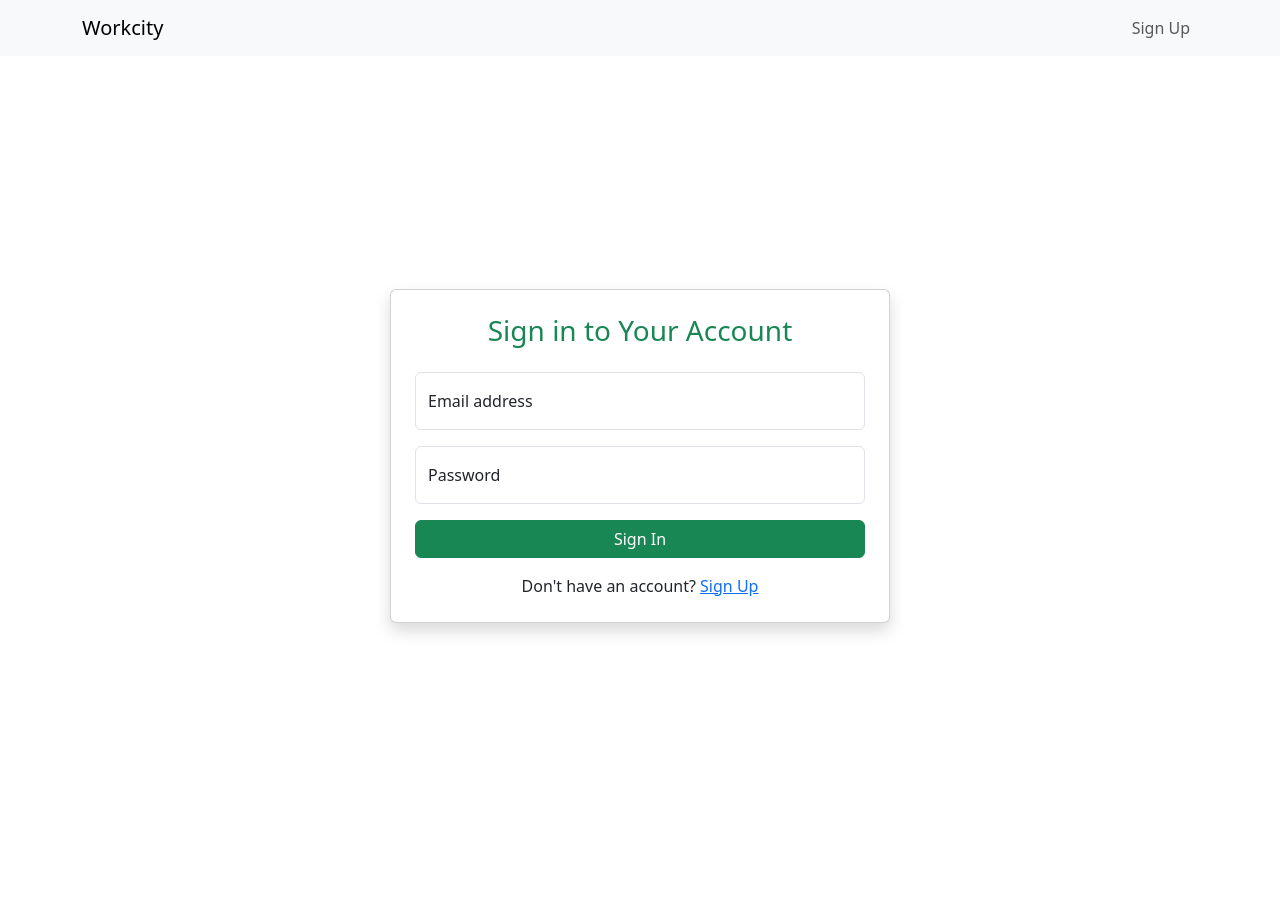
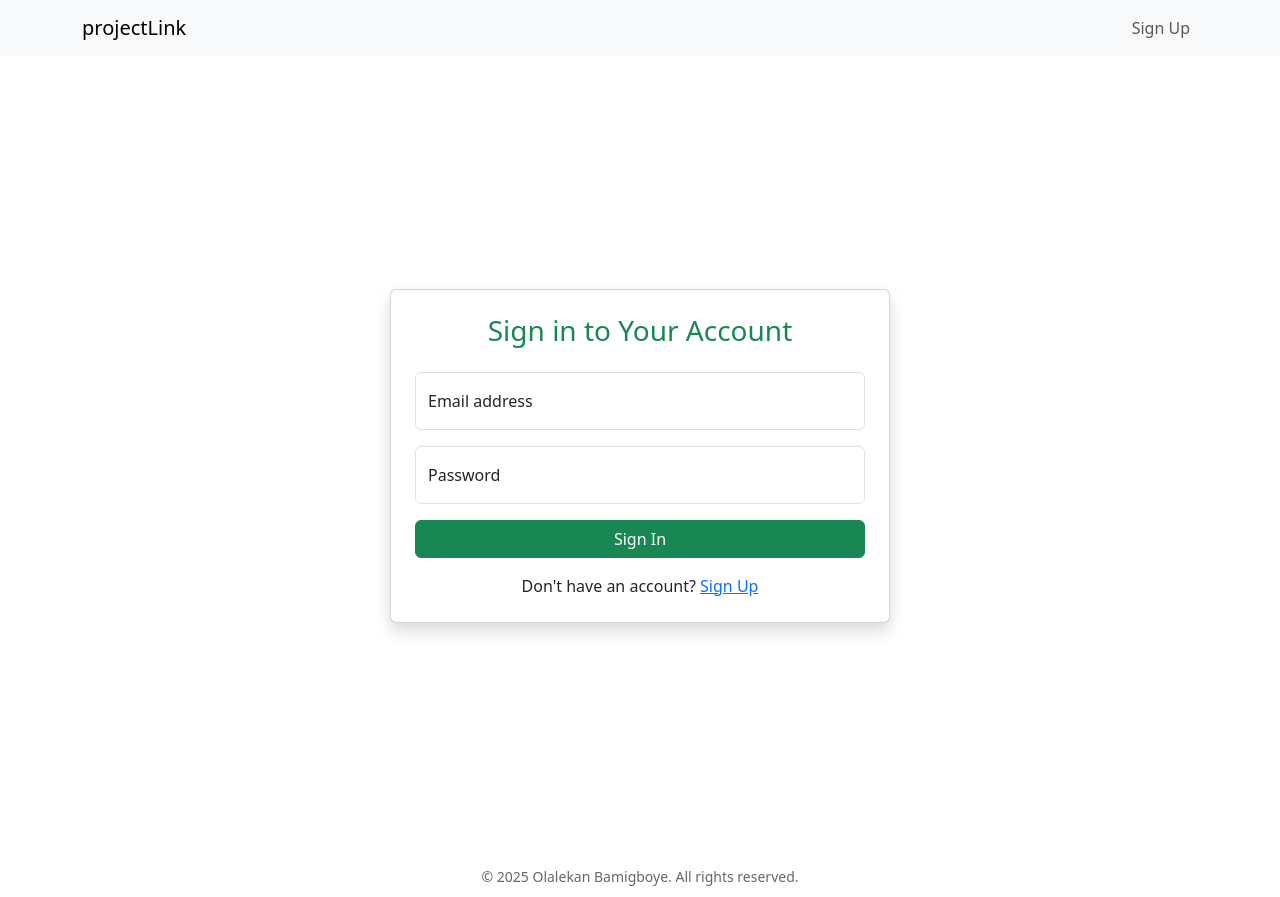
Before and after one commit to Dean413/workcity-assessment-frontend, a React (Vite) app: page /signin in a window 1280 px wide. Before the commit the page ends 856 px from the top, so only its background shows below. Built offline with nearby package versions, Linux system fonts and the light colour scheme.

Commit message:
prep for vercel

```diff
--- a/src/App.jsx
+++ b/src/App.jsx
@@ -12,10 +12,11 @@ import NavbarComponent from './components/navbar';
 import AdminDashboard from './pages/admin/adminDashboard';
 import ClientProject from './pages/user/clientProject';
 import ClientDashboard from './pages/user/clientDashboard';
+import Footer from './components/footer';
 
 function App() {
   return (
-<>
+<div id='root'>
         <NavbarComponent />
         <Routes>
           <Route path="/" element={<Register />} />
@@ -57,7 +58,9 @@ function App() {
             <Clients />
           </ProtectedRoute>} />
         </Routes>
-   </>
+
+        <Footer />
+   </div>
   );
 }
 
--- /dev/null
+++ b/src/app.css
@@ -0,0 +1,14 @@
+html, body {
+  height: 100%;
+  margin: 0;
+}
+
+#root {
+  display: flex;
+  flex-direction: column;
+  min-height: 100vh;
+}
+
+main {
+  flex: 1;
+}
--- /dev/null
+++ b/src/components/footer.jsx
@@ -0,0 +1,9 @@
+import React from 'react';
+
+export default function Footer() {
+  return (
+    <footer style={{ textAlign: "center", padding: "10px", fontSize: "14px", color: "#666" }}>
+      &copy; {new Date().getFullYear()} Olalekan Bamigboye. All rights reserved.
+    </footer>
+  );
+}
--- a/src/components/navbar.jsx
+++ b/src/components/navbar.jsx
@@ -16,7 +16,7 @@ const NavbarComponent = () => {
   return (
     <Navbar bg="light" expand="lg">
       <Container>
-        <Navbar.Brand>Workcity</Navbar.Brand>
+        <Navbar.Brand>projectLink</Navbar.Brand>
 
         {!user ? (
           <Nav className="ms-auto">
```
